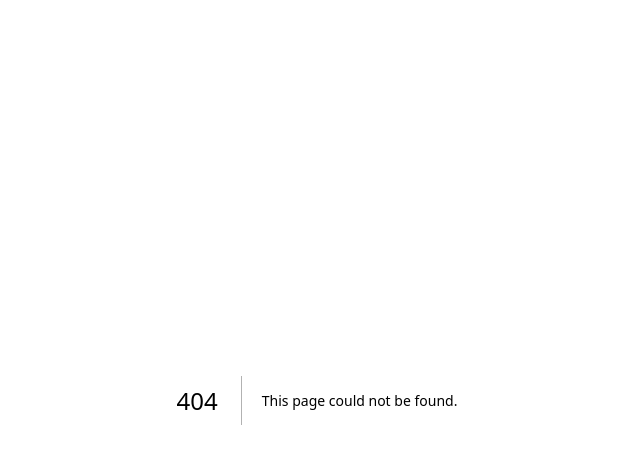
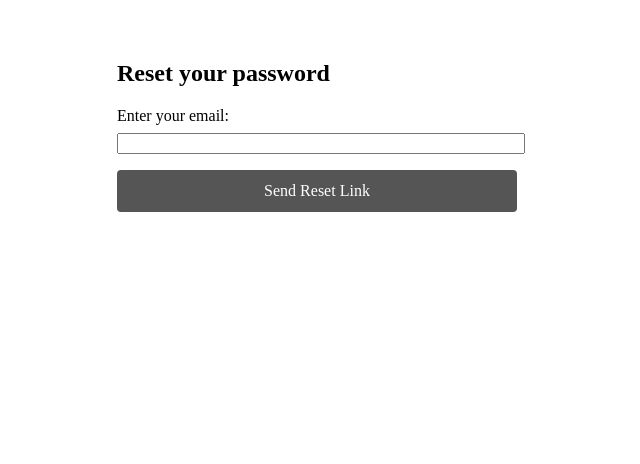
Before and after one commit to sgcxliv/calledliving, a Next.js app: page /forgot-password in a window 1280 px wide. Before the commit this address had no page. Shown: the top 464 px of the page, without its empty margins (323-963 px from the left). Built offline with nearby package versions, Linux system fonts and the light colour scheme.

Commit message:
Add files via upload

```diff
--- /dev/null
+++ b/pages/forgot-password.js
@@ -0,0 +1,49 @@
+// pages/forgot-password.js
+import { useState } from 'react';
+import { supabase } from '../lib/supabaseClient';
+
+export default function ForgotPassword() {
+  const [email, setEmail] = useState('');
+  const [sent, setSent] = useState(false);
+  const [error, setError] = useState(null);
+
+  const handleReset = async (e) => {
+    e.preventDefault();
+    setError(null);
+
+    const { error } = await supabase.auth.resetPasswordForEmail(email, {
+      redirectTo: 'https://your-vercel-site.vercel.app/account/update-password',
+    });
+
+    if (error) {
+      setError(error.message);
+    } else {
+      setSent(true);
+    }
+  };
+
+  return (
+    <div style={{ padding: '2rem', maxWidth: '400px', margin: 'auto' }}>
+      <h2>Reset your password</h2>
+      {sent ? (
+        <p>Password reset link sent! Check your email.</p>
+      ) : (
+        <form onSubmit={handleReset}>
+          <label htmlFor="email">Enter your email:</label>
+          <input
+            type="email"
+            id="email"
+            value={email}
+            onChange={(e) => setEmail(e.target.value)}
+            required
+            style={{ display: 'block', marginTop: '0.5rem', width: '100%' }}
+          />
+          <button type="submit" style={{ marginTop: '1rem' }}>
+            Send Reset Link
+          </button>
+          {error && <p style={{ color: 'red' }}>{error}</p>}
+        </form>
+      )}
+    </div>
+  );
+}
```
